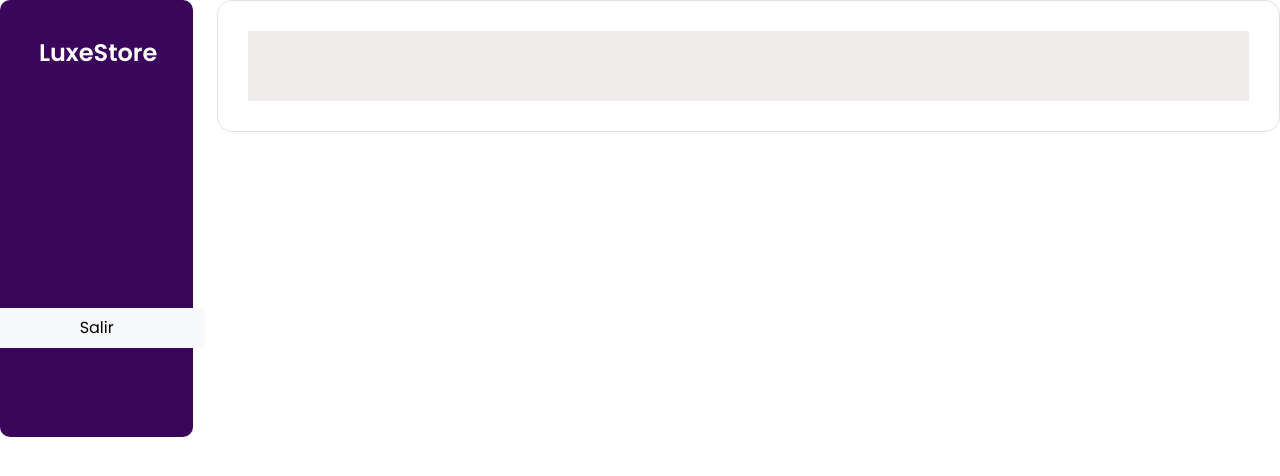
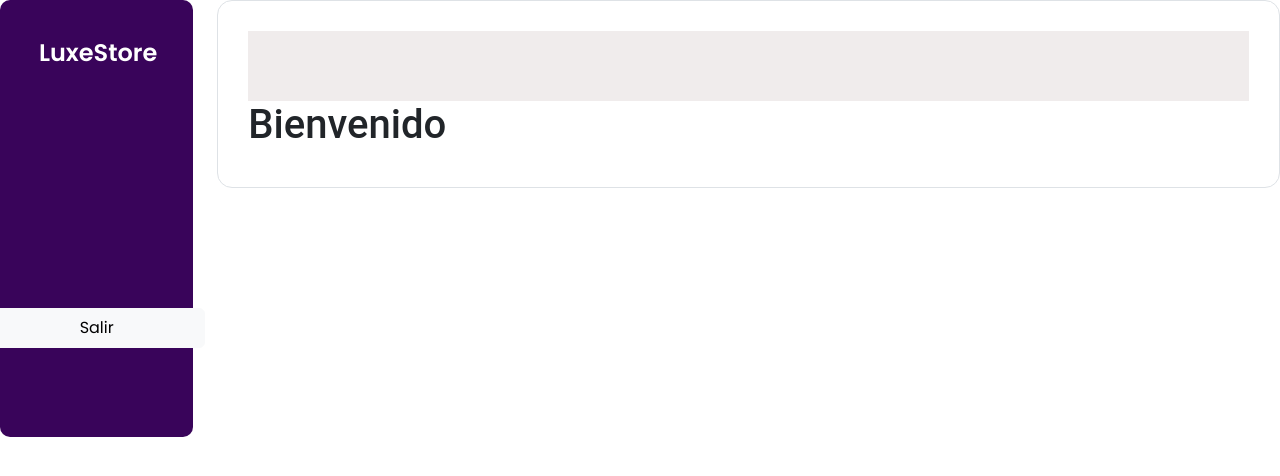
Before and after one commit to lizReina1/frontEcomTienda, a Vue app: page /dashboard in a window 1280 px wide. Shown: the top 476 px of the page. Built offline with nearby package versions, Linux system fonts and the light colour scheme; a web font is replaced by a local one.

Commit message:
add dash

```diff
--- a/src/modules/dashboard/components/sidebar.vue
+++ b/src/modules/dashboard/components/sidebar.vue
@@ -7,7 +7,7 @@
                     </div>
                      <ul>
                     <li v-if="showDashboardLink" :class="{ 'active': activeTab === 'Dashboard' }">
-                        <a href="#" class="text-decoration-none d-flex align-items-start" @click="activateTab('Dashboard')">
+                        <a href="https://dashboardpython-production.up.railway.app/" class="text-decoration-none d-flex align-items-start" @click="activateTab('Dashboard')">
                             <div class="fas fa-box pt-2 me-3"></div>
                             <div class="d-flex flex-column">
                                 <div class="link">Dashboard</div>
@@ -90,6 +90,12 @@
                     </div>
                     <div>
                          <div class="col-sm-10">
+                            <h1 v-if="!activeTab">Bienvenido</h1>
+
+                            <div v-else>
+                           <!--  <div v-if="activeTab === 'Dashboard'">
+
+                            </div> -->
                             <div v-if="activeTab === 'Ventas'">
                                 <venta />
                             </div>
@@ -107,6 +113,7 @@
                             </div>
                             <div v-if="activeTab === 'Cliente'">
                                 <cliente />
+                            </div>
                             </div>
                         </div>
                     </div>
```
